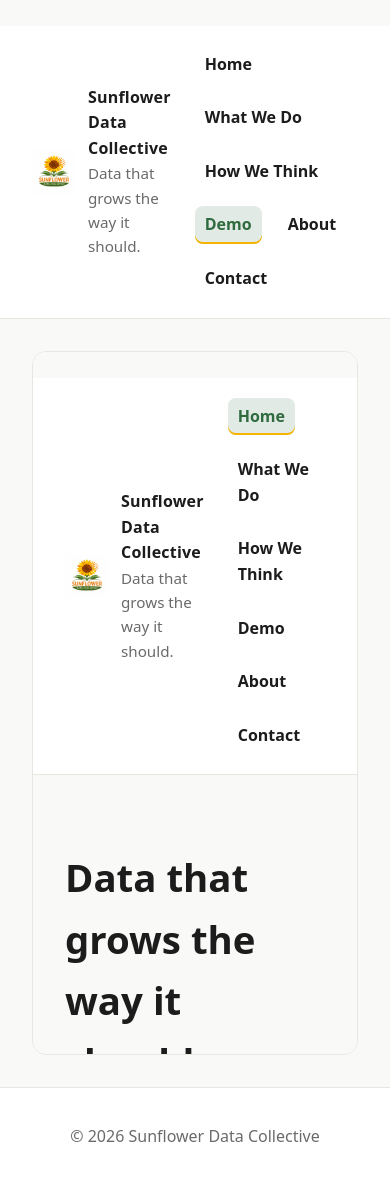
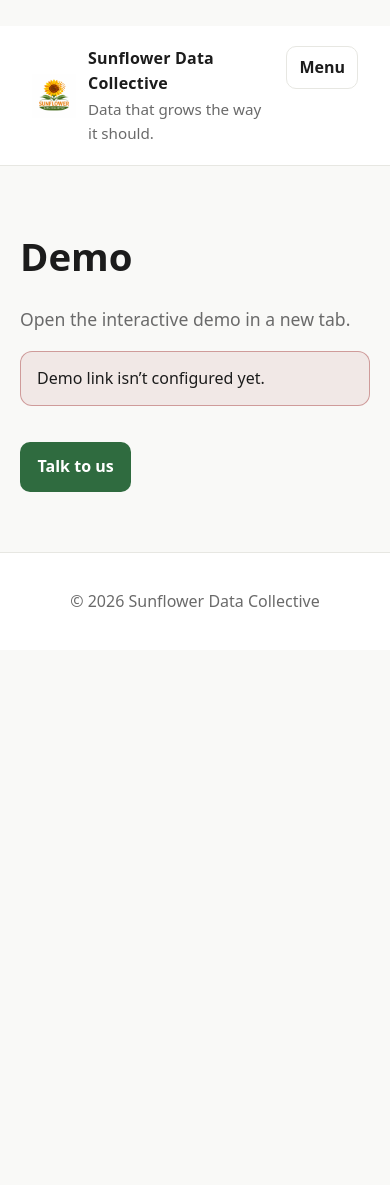
Before and after one commit to Joe-Bitz/sunflower-data-collective, a Flask app: page /demo in a window 390 px wide. After the commit the page ends 607 px from the top, so only its background shows below. Run offline with Flask 3, Linux system fonts and the light colour scheme.

Commit message:
Update demo page and styles

```diff
--- a/site/app.py
+++ b/site/app.py
@@ -12,7 +12,7 @@ app = Flask(__name__)
 load_dotenv()
 
 app.secret_key = os.getenv("SECRET_KEY", secrets.token_hex(32))
-DEMO_URL = os.getenv("DEMO_URL", "http://localhost:8501")
+DEMO_URL = os.getenv("DEMO_URL", "")
 
 
 def _ensure_csrf_token():
--- a/site/static/styles.css
+++ b/site/static/styles.css
@@ -88,7 +88,9 @@ body{
 .brand-tagline{
   color:var(--muted);
   font-size:0.95rem;
-}.nav{
+}
+
+.nav{
   display:flex;
   gap:1rem;
   flex-wrap:wrap;
@@ -273,3 +275,82 @@ button:hover{
   background: var(--green);
   color: #fff;
 }
+
+
+
+/* ---------- Mobile nav (details/summary) ---------- */
+
+.nav-toggle {
+  list-style: none;
+  cursor: pointer;
+  user-select: none;
+
+  padding: 8px 12px;
+  border: 1px solid var(--line);
+  border-radius: 10px;
+  background: #fff;
+  font-weight: 800;
+}
+
+.nav-toggle::-webkit-details-marker {
+  display: none;
+}
+
+.nav-links {
+  margin-top: 10px;
+  display: grid;
+  gap: 6px;
+
+  padding: 10px;
+  border: 1px solid var(--line);
+  border-radius: 14px;
+  background: #fff;
+}
+
+/* keep your link styles applying inside */
+.nav-links a {
+  display: block;
+}
+
+/* ---------- Responsive nav ---------- */
+.nav-desktop {
+  display: flex;
+  gap: 1rem;
+  flex-wrap: wrap;
+}
+
+.nav-mobile {
+  display: none;
+}
+
+.nav-toggle {
+  list-style: none;
+  cursor: pointer;
+  user-select: none;
+  padding: 8px 12px;
+  border: 1px solid var(--line);
+  border-radius: 10px;
+  background: #fff;
+  font-weight: 800;
+}
+
+.nav-toggle::-webkit-details-marker { display: none; }
+
+.nav-links {
+  margin-top: 10px;
+  display: grid;
+  gap: 6px;
+  padding: 10px;
+  border: 1px solid var(--line);
+  border-radius: 14px;
+  background: #fff;
+}
+
+.nav-links a { display: block; }
+
+@media (max-width: 720px) {
+  .site-header { align-items: flex-start; }
+  .nav-desktop { display: none; }
+  .nav-mobile { display: block; }
+  .container { padding: 1.25rem; }
+}
--- a/site/templates/base.html
+++ b/site/templates/base.html
@@ -24,26 +24,30 @@
         </div>
     </div>
 
-    <nav class="nav">
-  <a class="{% if request.endpoint == 'home' %}active{% endif %}"
-     href="{{ url_for('home') }}">Home</a>
+    <nav class="nav" aria-label="Primary">
+  <!-- Desktop links -->
+  <div class="nav-desktop">
+    <a class="{% if request.endpoint == 'home' %}active{% endif %}" href="{{ url_for('home') }}">Home</a>
+    <a class="{% if request.endpoint == 'services' %}active{% endif %}" href="{{ url_for('services') }}">What We Do</a>
+    <a class="{% if request.endpoint == 'thinking' %}active{% endif %}" href="{{ url_for('thinking') }}">How We Think</a>
+    <a class="{% if request.endpoint == 'demo' %}active{% endif %}" href="{{ url_for('demo') }}">Demo</a>
+    <a class="{% if request.endpoint == 'about' %}active{% endif %}" href="{{ url_for('about') }}">About</a>
+    <a class="{% if request.endpoint == 'contact' %}active{% endif %}" href="{{ url_for('contact') }}">Contact</a>
+  </div>
 
-  <a class="{% if request.endpoint == 'services' %}active{% endif %}"
-     href="{{ url_for('services') }}">What We Do</a>
-
-  <a class="{% if request.endpoint == 'thinking' %}active{% endif %}"
-     href="{{ url_for('thinking') }}">How We Think</a>
-
-  <a class="{% if request.endpoint == 'demo' %}active{% endif %}"
-     href="{{ url_for('demo') }}">Demo</a>
-
-  <a class="{% if request.endpoint == 'about' %}active{% endif %}"
-     href="{{ url_for('about') }}">About</a>
-
-  <a class="{% if request.endpoint == 'contact' %}active{% endif %}"
-     href="{{ url_for('contact') }}">Contact</a>
+<!-- Mobile menu -->
+  <details class="nav-mobile">
+    <summary class="nav-toggle">Menu</summary>
+    <div class="nav-links">
+      <a class="{% if request.endpoint == 'home' %}active{% endif %}" href="{{ url_for('home') }}">Home</a>
+      <a class="{% if request.endpoint == 'services' %}active{% endif %}" href="{{ url_for('services') }}">What We Do</a>
+      <a class="{% if request.endpoint == 'thinking' %}active{% endif %}" href="{{ url_for('thinking') }}">How We Think</a>
+      <a class="{% if request.endpoint == 'demo' %}active{% endif %}" href="{{ url_for('demo') }}">Demo</a>
+      <a class="{% if request.endpoint == 'about' %}active{% endif %}" href="{{ url_for('about') }}">About</a>
+      <a class="{% if request.endpoint == 'contact' %}active{% endif %}" href="{{ url_for('contact') }}">Contact</a>
+    </div>
+  </details>
 </nav>
-
 </header>
 
 <main class="container" id="main-content">
--- a/site/templates/demo.html
+++ b/site/templates/demo.html
@@ -1,14 +1,19 @@
 {% extends "base.html" %}
 {% block content %}
+<section class="hero">
+  <h1>Demo</h1>
+  <p class="lead">Open the interactive demo in a new tab.</p>
 
-<section class="demo-page">
-  <div class="iframe-wrap">
-    <iframe
-      src="{{ demo_url }}"
-      title="Sunflower Growth Demo"
-      loading="lazy"
-    ></iframe>
-  </div>
+  {% if demo_url %}
+    <a class="button" href="{{ demo_url }}" target="_blank" rel="noopener noreferrer">
+      Open Demo
+    </a>
+  {% else %}
+    <div class="alert error" role="alert">
+      Demo link isn’t configured yet.
+    </div>
+  {% endif %}
+
+  <a class="button secondary" href="{{ url_for('contact') }}">Talk to us</a>
 </section>
-
 {% endblock %}
```
